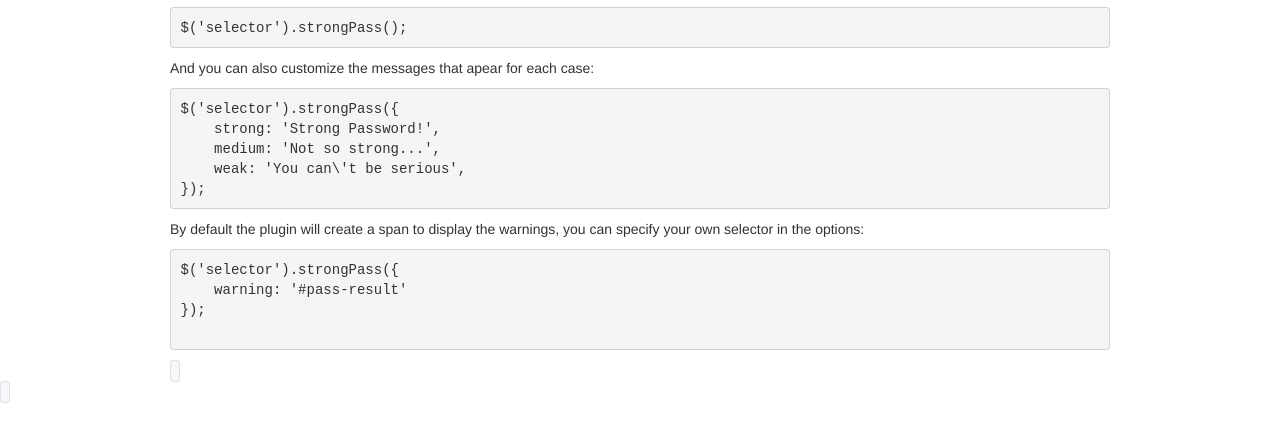
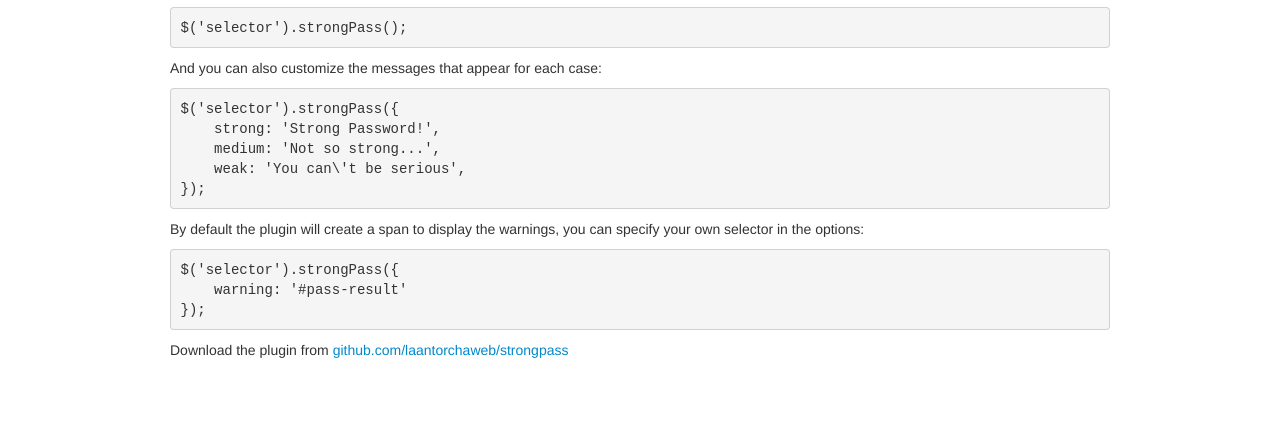
Before and after one commit to laantorchaweb/strongpass, a plain HTML site: page index.html in a window 1280 px wide. Shown: the part 283-724 px from the top of the page. Drawn offline with Linux system fonts and the light colour scheme.

Commit message:
strongpass plugin

```diff
--- a/index.html
+++ b/index.html
@@ -17,7 +17,7 @@
             <h2 class="subtitle">Options</h2>
             <p>You can initialize the plugin by simple calling the method in the jQuery object</p>
             <pre><code>$('selector').strongPass();</code></pre>
-            <p>And you can also customize the messages that apear for each case:</p>
+            <p>And you can also customize the messages that appear for each case:</p>
             <pre><code>$('selector').strongPass({
     strong: 'Strong Password!',
     medium: 'Not so strong...',
@@ -26,7 +26,10 @@
             <p>By default the plugin will create a span to display the warnings, you can specify your own selector in the options: </p>
             <pre><code>$('selector').strongPass({
     warning: '#pass-result'
-});
+});</code></pre>
+        </div>
+        <div>
+            <p>Download the plugin from <a href="https://github.com/laantorchaweb/strongpass/">github.com/laantorchaweb/strongpass</a>
         </div>
     </div>
 
```
